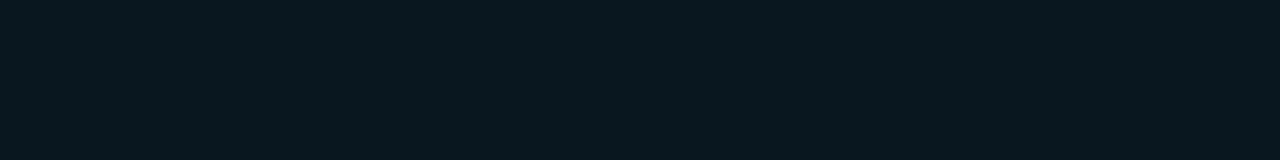
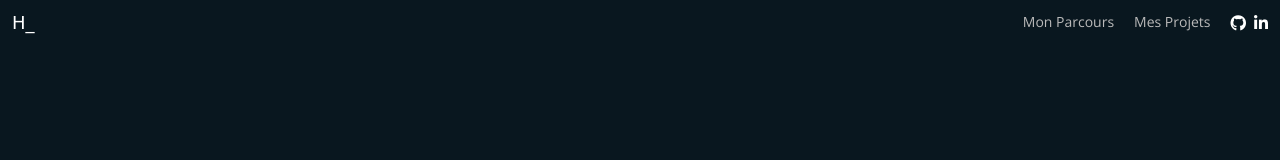
Before and after one commit to mimi-max/portfolio, a website built with Parcel: page src/index.html in a window 1280 px wide. Built offline with nearby package versions, Linux system fonts and the light colour scheme; a web font is replaced by a local one.

Commit message:
create portfolio header

```diff
--- a/src/index.html
+++ b/src/index.html
@@ -6,15 +6,31 @@
     <meta http-equiv="X-UA-Compatible" content="IE=edge">
     <meta name="viewport" content="width=device-width, initial-scale=1.0">
     <link rel="stylesheet" href="style.css">
+    <link rel="stylesheet" href="https://cdnjs.cloudflare.com/ajax/libs/font-awesome/6.0.0/css/all.min.css"
+        integrity="sha512-9usAa10IRO0HhonpyAIVpjrylPvoDwiPUiKdWk5t3PyolY1cOd4DSE0Ga+ri4AuTroPR5aQvXU9xC6qOPnzFeg=="
+        crossorigin="anonymous" referrerpolicy="no-referrer" />
     <link rel="preconnect" href="https://fonts.googleapis.com">
     <link rel="preconnect" href="https://fonts.gstatic.com" crossorigin>
-    <link href="https://fonts.googleapis.com/css2?family=Open+Sans:wght@400;700&display=swap" rel="stylesheet">
+    <link href="https://fonts.googleapis.com/css2?family=Open+Sans:wght@400;700&family=Patua+One&display=swap"
+        rel="stylesheet">
     <title>PortFolio</title>
 </head>
 
 <body>
     <header class="main-header">
-
+        <div class="logo">
+            <span class="logo__content">H</span>
+        </div>
+        <nav class="navigation">
+            <div class="navigation__links">
+                <a class="navigation__link" href="#">Mon Parcours</a>
+                <a class="navigation__link" href="#">Mes Projets</a>
+            </div>
+            <div class="navigation__icons">
+                <a class="navigation__icon" href="#"><i class="fab fa-github"></i></a>
+                <a class="navigation__icon" href="#"><i class="fab fa-linkedin-in"></i></a>
+            </div>
+        </nav>
     </header>
     <main class="main-content">
         <section class="hero">
--- a/src/style.css
+++ b/src/style.css
@@ -1,3 +1,10 @@
+:root{
+    --text-accent-color:#fff;
+    --font-body-color:#bababa;
+    --font-size-title:28px;
+    --font-size-subtitle:18px
+
+}
 * {
     box-sizing: inherit;
 }
@@ -5,13 +12,10 @@
 body, html {
     margin: 0;
     box-sizing: border-box;
-    font-size:14px;
+    font-size: 14px;
     font-family: 'Open Sans', sans-serif;
     background-color: #09171F;
-}
-
-.hero {
-    height: 100vh;
+    color: #fff;
 }
 
 .main-header, .main-content, .main-footer {
@@ -25,3 +29,43 @@ body, html {
 .contact {
     margin-bottom: 140px;
 }
+
+.hero {
+    height: 100vh;
+}
+
+.logo__content{
+    color: var(--text-accent-color);
+    font-size: 18px;
+    font-family: 'Patua One', cursive;
+}
+.logo__content::after{
+    content: "_";
+}
+.navigation__link{
+    color: var(--font-body-color);
+    font-size: 14px;
+    text-decoration: none;
+}
+.navigation__icon{
+    text-decoration: none;
+    color: var(--text-accent-color);
+    font-size: 16px;
+}
+.main-header{
+    display: flex;
+    padding: 12px;
+}
+.navigation{
+    display: flex;
+    margin-left: auto;
+}
+.navigation__links{
+    display: flex;
+    gap:20px;
+    margin-right: 20px;
+}
+.navigation__icons{
+    display: flex;
+    gap: 8px;
+}
```
